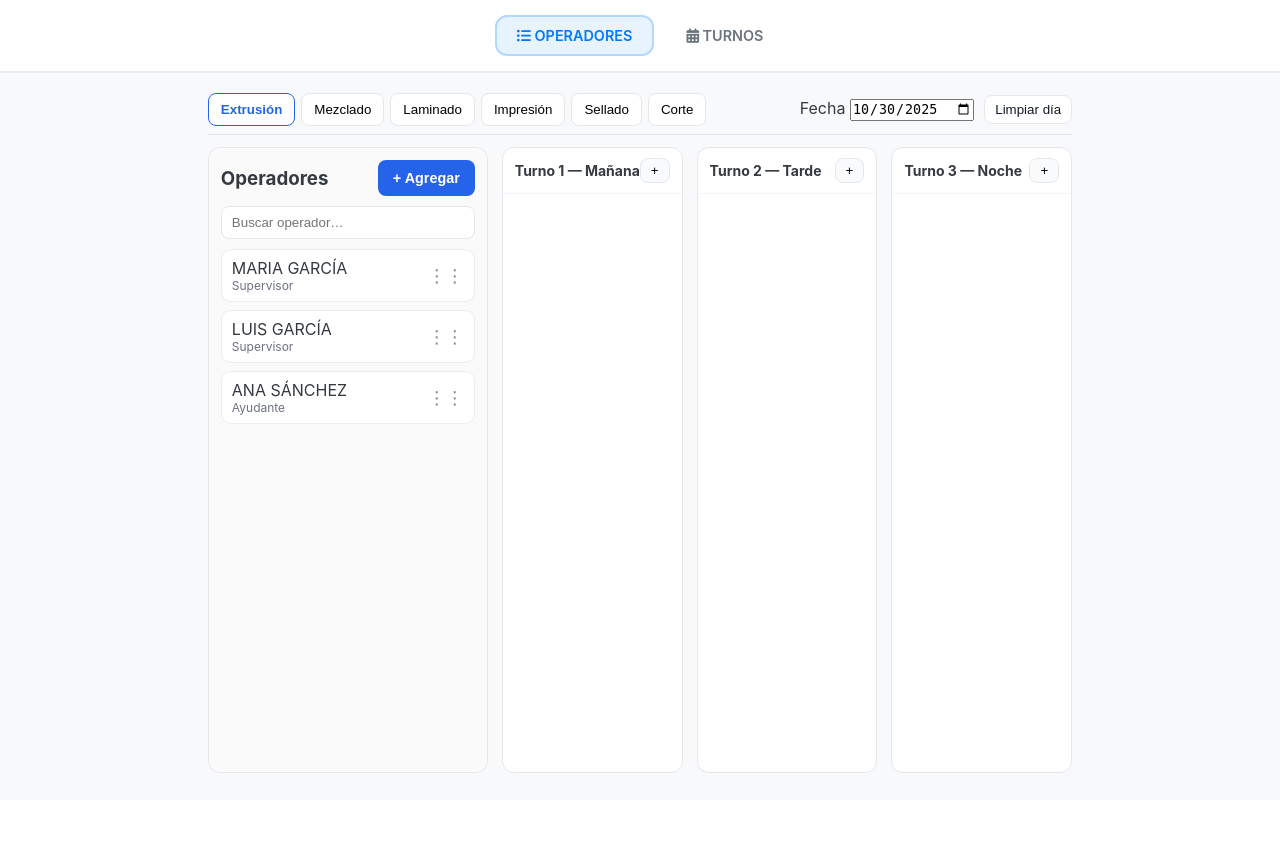
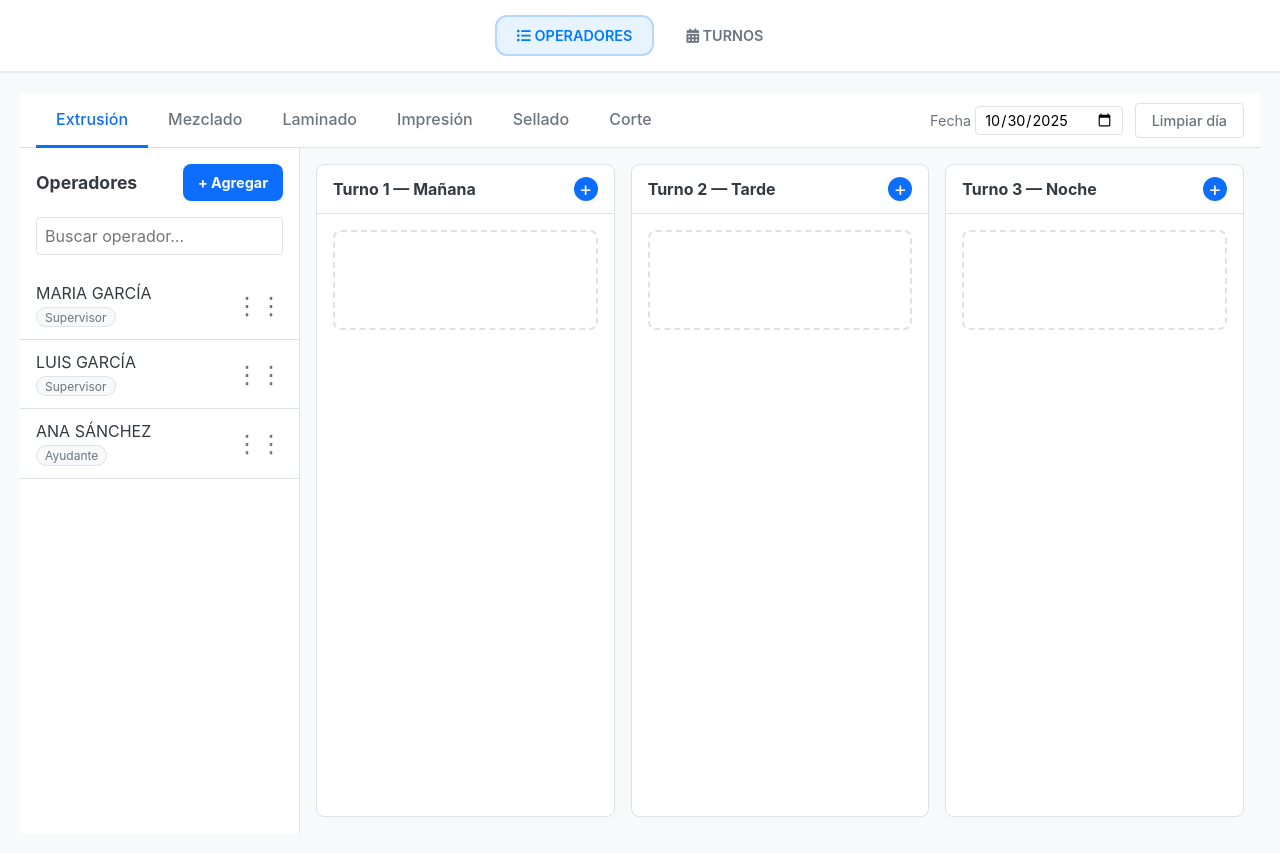
Before and after one commit to flpht/Operadores, a Django app: page /turnos in a window 1280 px wide. Before the commit the page ends 773 px from the top, so only its background shows below. Run offline with Django 5.2, Linux system fonts and the light colour scheme.

Commit message:
turnos
turnos mejorado

```diff
--- a/operadores/static/js/turnos.js
+++ b/operadores/static/js/turnos.js
@@ -1,6 +1,22 @@
 document.addEventListener('DOMContentLoaded', () => {
-  // ---------- Estado / storage ----------
+  // ---------- Plantillas de puestos por área ----------
+  // Cada sección tiene "positions": [{name, capacity}]
+  const ROLE_TEMPLATES = {
+    "Impresión": [
+      { section: "Encargado de Sección", positions: [{ name: "Encargado de Sección", capacity: 1 }] },
+      { section: "TINTAS", positions: [{ name: "Colorista", capacity: 3 }] },
+      { section: "OPERADORES COMEXI", positions: [{ name: "Operador Comexi", capacity: 2 }] },
+      { section: "OPERADORES PRIMAFLEX", positions: [{ name: "Operador Primaflex", capacity: 1 }] },
+      { section: "OPERADORES FEVA 2", positions: [{ name: "Operador Feva 2", capacity: 2 }] },
+      { section: "APOYO IMPRESIÓN", positions: [{ name: "Apoyo Impresión", capacity: 3 }] },
+      { section: "Mecatecno (1 y 2) / Lavd. Bandejas", positions: [{ name: "Mecatecno / Lavd. Bandejas", capacity: 2 }] },
+    ],
+    // Otras áreas podrían definirse aquí…
+  };
+
   const AREAS = ["Extrusión","Mezclado","Laminado","Impresión","Sellado","Corte"];
+
+  // ---------- Storage ----------
   const key = (date, area) => `turnos:${date}:${area}`;
   const kOps = "turnos:operadores";
 
@@ -11,7 +27,21 @@ document.addEventListener('DOMContentLoaded', () => {
     return `${y}-${m}-${da}`;
   };
 
-  const loadDay = (date, area) => JSON.parse(localStorage.getItem(key(date, area)) || '{"1":[],"2":[],"3":[]}');
+  // Si el área tiene plantilla, estructura:
+  // { "1": { "Colorista": [items], "Operador Comexi": [items], ... }, "2": {...}, "3": {...} }
+  // Si NO hay plantilla: { "1":[], "2":[], "3":[] }
+  const loadDay = (date, area) => {
+    const raw = localStorage.getItem(key(date, area));
+    if (raw) return JSON.parse(raw);
+    const hasTpl = !!ROLE_TEMPLATES[area];
+    if (hasTpl) {
+      const base = {};
+      ROLE_TEMPLATES[area].forEach(sec => sec.positions.forEach(p => base[p.name] = []));
+      return { "1": structuredClone(base), "2": structuredClone(base), "3": structuredClone(base) };
+    }
+    return {"1":[],"2":[],"3":[]};
+  };
+
   const saveDay = (date, area, data) => localStorage.setItem(key(date, area), JSON.stringify(data));
   const loadOps = () => JSON.parse(localStorage.getItem(kOps) || '[]');
   const saveOps = (ops) => localStorage.setItem(kOps, JSON.stringify(ops));
@@ -29,6 +59,8 @@ document.addEventListener('DOMContentLoaded', () => {
   const opRole = document.getElementById('opRole');
   const opSave = document.getElementById('opSave');
   const opCancel = document.getElementById('opCancel');
+
+  const grid = document.querySelector('.shifts-grid');
 
   // ---------- Modal helpers ----------
   function openModal() {
@@ -54,7 +86,7 @@ document.addEventListener('DOMContentLoaded', () => {
 
   datePicker.value = getDateISO();
 
-  // ---------- Render ----------
+  // ---------- Render operadores ----------
   function renderOperators() {
     const q = (opSearch.value || "").trim().toLowerCase();
     opList.innerHTML = "";
@@ -78,84 +110,156 @@ document.addEventListener('DOMContentLoaded', () => {
       });
   }
 
-  function renderShifts() {
-    const data = loadDay(getDateISO(), currentArea); // {1:[],2:[],3:[]}
-    document.querySelectorAll('.shift-drop').forEach(ul => {
-      const s = ul.dataset.shift;
-      ul.innerHTML = "";
-      (data[s] || []).forEach(item => {
+  // ---------- Utilities UI ----------
+  function makeCard(op, itemId, fromShift, fromPosName=null){
     const li = document.createElement('li');
     li.className = "card";
     li.draggable = true;
-        li.dataset.assignedId = item.id;
-        const op = operators.find(x => x.id === item.opId);
+    li.dataset.assignedId = itemId;
     li.innerHTML = `
       <div>
         <div>${op ? op.name : '—'}</div>
         <div class="meta">${op ? op.role : ''}</div>
       </div>
       <div class="actions">
-            <button class="btn-outline" data-act="move" type="button" title="Mover">⇄</button>
         <button class="btn-outline" data-act="del" type="button" title="Quitar">✕</button>
       </div>`;
     li.addEventListener('dragstart', ev => {
-          ev.dataTransfer.setData('text/plain', JSON.stringify({type:'assigned', id:item.id, from:s}));
+      ev.dataTransfer.setData('text/plain', JSON.stringify({
+        type:'assigned',
+        id:itemId,
+        from: fromShift,
+        fromPos: fromPosName // null si no hay plantilla
+      }));
     });
-        // acciones
-        li.querySelectorAll('button').forEach(b=>{
-          b.addEventListener('click', ()=>{
-            const act = b.dataset.act;
-            if (act==='del') {
-              data[s] = data[s].filter(x => x.id !== item.id);
-              saveDay(getDateISO(), currentArea, data);
-              renderShifts();
+    return li;
   }
-            if (act==='move') {
-              const next = s==='1'?'2':(s==='2'?'3':'1');
-              data[s] = data[s].filter(x => x.id !== item.id);
-              data[next].push(item);
-              saveDay(getDateISO(), currentArea, data);
-              renderShifts();
-            }
+
+  function clearNode(n){ while(n.firstChild) n.removeChild(n.firstChild); }
+
+  // ---------- Render turnos ----------
+  function renderShifts() {
+    const hasTpl = !!ROLE_TEMPLATES[currentArea];
+    const data = loadDay(getDateISO(), currentArea);
+
+    // reconstruir columnas con plantilla si corresponde
+    if (hasTpl) {
+      // Por cada columna (1..3), construir secciones/slots
+      document.querySelectorAll('.shift-col').forEach(col => {
+        const shift = col.dataset.shift;
+        const container = col.querySelector('.shift-container');
+        clearNode(container);
+
+        ROLE_TEMPLATES[currentArea].forEach(sec => {
+          const box = document.createElement('div');
+          box.className = 'slot-section';
+
+          const head = document.createElement('div');
+          head.className = 'slot-header';
+          head.innerHTML = `<span>${sec.section}</span>`;
+          box.appendChild(head);
+
+          sec.positions.forEach(pos => {
+            const slot = document.createElement('ul');
+            slot.className = 'slot';
+            slot.dataset.shift = shift;
+            slot.dataset.pos = pos.name;
+            slot.dataset.capacity = String(pos.capacity);
+
+            const cap = document.createElement('div');
+            cap.className = 'slot-title';
+            cap.innerHTML = `${pos.name} <span class="slot-cap">${(data[shift][pos.name]||[]).length}/${pos.capacity}</span>`;
+            box.appendChild(cap);
+            box.appendChild(slot);
+
+            // items
+            (data[shift][pos.name] || []).forEach(item => {
+              const op = operators.find(x => x.id === item.opId);
+              slot.appendChild(makeCard(op, item.id, shift, pos.name));
+            });
+
+            // dnd handlers
+            attachDropTo(slot);
+          });
+
+          container.appendChild(box);
         });
       });
-        ul.appendChild(li);
+    } else {
+      // modo simple (sin plantilla)
+      document.querySelectorAll('.shift-drop').forEach(ul => {
+        const s = ul.dataset.shift;
+        clearNode(ul);
+        (data[s] || []).forEach(item => {
+          const op = operators.find(x => x.id === item.opId);
+          ul.appendChild(makeCard(op, item.id, s, null));
         });
       });
     }
+  }
 
-  // ---------- Drag & Drop en columnas ----------
-  document.querySelectorAll('.shift-drop').forEach(zone => {
+  // ---------- Drag & Drop ----------
+  function attachDropTo(zone){
     zone.addEventListener('dragover', ev => { ev.preventDefault(); zone.classList.add('drag-over'); });
     zone.addEventListener('dragleave', () => zone.classList.remove('drag-over'));
     zone.addEventListener('drop', ev => {
       ev.preventDefault();
       zone.classList.remove('drag-over');
+
+      const payload = JSON.parse(ev.dataTransfer.getData('text/plain') || "{}");
+      const date = getDateISO();
+      const data = loadDay(date, currentArea);
       const s = zone.dataset.shift;
-      const payload = JSON.parse(ev.dataTransfer.getData('text/plain') || "{}");
-      const data = loadDay(getDateISO(), currentArea);
+
+      const hasTpl = !!ROLE_TEMPLATES[currentArea];
+      const posName = zone.dataset.pos || null;
+      const capacity = Number(zone.dataset.capacity || Infinity);
 
       if (payload.type === 'operator') {
-        data[s].push({ id: crypto.randomUUID(), opId: payload.id });
+        if (hasTpl) {
+          const arr = data[s][posName] || [];
+          if (arr.length >= capacity) { alert(`Capacidad completa para ${posName}.`); return; }
+          arr.push({ id: crypto.randomUUID(), opId: payload.id });
+          data[s][posName] = arr;
+        } else {
+          (data[s] = data[s] || []).push({ id: crypto.randomUUID(), opId: payload.id });
+        }
       } else if (payload.type === 'assigned') {
+        if (hasTpl) {
+          // mover entre puestos
+          if (payload.from === s && payload.fromPos === posName) return;
+          const fromArr = data[payload.from][payload.fromPos] || [];
+          const item = fromArr.find(x => x.id === payload.id);
+          if (!item) return;
+          // capacidad destino
+          const destArr = data[s][posName] || [];
+          if (destArr.length >= capacity) { alert(`Capacidad completa para ${posName}.`); return; }
+          data[payload.from][payload.fromPos] = fromArr.filter(x => x.id !== payload.id);
+          destArr.push(item);
+          data[s][posName] = destArr;
+        } else {
           if (payload.from === s) return;
           const fromArr = data[payload.from] || [];
           const item = fromArr.find(x => x.id === payload.id);
           if (!item) return;
           data[payload.from] = fromArr.filter(x => x.id !== payload.id);
-        data[s].push(item);
+          (data[s] = data[s] || []).push(item);
         }
-      saveDay(getDateISO(), currentArea, data);
+      }
+
+      saveDay(date, currentArea, data);
       renderShifts();
     });
-  });
+  }
+
+  // Conecta drop a todas las zonas existentes (simple). En plantilla se llama dinámicamente.
+  document.querySelectorAll('.shift-drop').forEach(attachDropTo);
 
   // ---------- Alta operador ----------
   addOpBtn.addEventListener('click', ()=>{
     openModal();
     opName.value = "";
     opRole.value = "Operador";
-    // enfocar después de abrir para que no falle en navegadores
     setTimeout(()=>opName.focus(), 0);
   });
 
@@ -164,27 +268,19 @@ document.addEventListener('DOMContentLoaded', () => {
     closeModal();
   });
 
-  // Cerrar al clickear fuera de la tarjeta
   modal.addEventListener('click', (e)=>{
     if (e.target === modal) closeModal();
   });
 
-  // Cerrar con Escape
   document.addEventListener('keydown', (e)=>{
     if (!modal.hidden && e.key === 'Escape') closeModal();
   });
 
-  // Guardar
   opSave.addEventListener('click', (e)=>{
     e.preventDefault();
     const name = opName.value.trim();
-    if (!name) {
-      opName.focus();
-      return;
-    }
-    let operatorsArr = operators.slice();
-    operatorsArr.push({ id:crypto.randomUUID(), name, role:opRole.value });
-    operators = operatorsArr;
+    if (!name) { opName.focus(); return; }
+    operators = [...operators, { id:crypto.randomUUID(), name, role:opRole.value }];
     saveOps(operators);
     renderOperators();
     closeModal();
@@ -206,7 +302,14 @@ document.addEventListener('DOMContentLoaded', () => {
 
   clearBtn.addEventListener('click', ()=>{
     if (!confirm('¿Limpiar asignaciones del día actual para el área seleccionada?')) return;
+    const hasTpl = !!ROLE_TEMPLATES[currentArea];
+    if (hasTpl) {
+      const base = {};
+      ROLE_TEMPLATES[currentArea].forEach(sec => sec.positions.forEach(p => base[p.name] = []));
+      saveDay(getDateISO(), currentArea, { "1": structuredClone(base), "2": structuredClone(base), "3": structuredClone(base) });
+    } else {
       saveDay(getDateISO(), currentArea, {1:[],2:[],3:[]});
+    }
     renderShifts();
   });
 
--- a/operadores/static/styles/turnos.css
+++ b/operadores/static/styles/turnos.css
@@ -1,61 +1,394 @@
-/* Página a todo alto */
-html, body { height: 100%; }
-body{
-  min-height: 100vh;
+/* ----------
+ * 1. VARIABLES Y RESET BÁSICO
+ * ---------- */
+:root {
+  --color-primary: #0d6efd;
+  --color-primary-light: #eaf2ff;
+  --color-border: #dee2e6;
+  --color-bg-light: #f8f9fa;
+  --color-bg-white: #ffffff;
+  --color-text: #212529;
+  --color-text-muted: #6c757d;
+  --color-success: #198754;
+  --color-danger: #dc3545;
+  --radius-sm: 0.25rem;
+  --radius-md: 0.5rem;
+}
+
+* {
+  box-sizing: border-box;
+  margin: 0;
+  padding: 0;
+}
+
+body {
+  font-family: -apple-system, BlinkMacSystemFont, "Segoe UI", Roboto,
+    Helvetica, Arial, sans-serif;
+  color: var(--color-text);
+  background-color: var(--color-bg-light);
+}
+
+ul {
+  list-style: none;
+}
+
+button {
+  cursor: pointer;
+  font: inherit;
+}
+
+input,
+select,
+button {
+  font-family: inherit;
+  font-size: 100%;
+}
+
+/* ----------
+ * 2. BOTONES Y CONTROLES GLOBALES
+ * ---------- */
+.btn {
+  background-color: var(--color-primary);
+  color: white;
+  border: none;
+  padding: 0.5rem 1rem;
+  border-radius: var(--radius-sm);
+  font-weight: 500;
+  white-space: nowrap;
+}
+.btn:hover {
+  filter: brightness(1.1);
+}
+
+.btn-outline {
+  background-color: transparent;
+  color: var(--color-text-muted);
+  border: 1px solid var(--color-border);
+  padding: 0.5rem 1rem;
+  border-radius: var(--radius-sm);
+  font-weight: 500;
+  white-space: nowrap;
+}
+.btn-outline:hover {
+  background-color: var(--color-bg-light);
+}
+
+input[type="text"],
+input[type="date"],
+select {
+  padding: 0.5rem;
+  border: 1px solid var(--color-border);
+  border-radius: var(--radius-sm);
+  background-color: var(--color-bg-white);
+}
+
+/* ----------
+ * 3. LAYOUT PRINCIPAL (APP)
+ * ---------- */
+.shifts-app {
   display: flex;
   flex-direction: column;
-  background: #fff;
+  /* Asume que el navbar de base.html tiene 60px */
+  height: calc(100vh - 60px);
+  min-height: 500px;
+  background-color: var(--color-bg-white);
 }
 
-/* Layout base */
-.shifts-app{display:flex;flex-direction:column;gap:12px;min-height:calc(100vh - 120px);}
-.shifts-topbar{display:flex;justify-content:space-between;align-items:center;gap:12px;border-bottom:1px solid #e5e7eb;padding-bottom:8px;}
-.shifts-tabs{display:flex;gap:6px;flex-wrap:wrap}
-.shifts-tabs button{padding:8px 12px;border:1px solid #e5e7eb;background:#fff;border-radius:8px;cursor:pointer}
-.shifts-tabs button.active{border-color:#2563eb;color:#2563eb;font-weight:600}
-.shifts-controls{display:flex;align-items:center;gap:10px}
-.shifts-body{display:flex;gap:14px;min-height:0;flex:1}
+/* ----------
+ * 4. BARRA SUPERIOR (TABS Y CONTROLES)
+ * ---------- */
+.shifts-topbar {
+  display: flex;
+  justify-content: space-between;
+  align-items: center;
+  padding: 0 1rem;
+  border-bottom: 1px solid var(--color-border);
+  flex-shrink: 0;
+}
 
-/* Sidebar operadores */
-.operators{width:280px;min-width:240px;border:1px solid #e5e7eb;border-radius:12px;padding:12px;display:flex;flex-direction:column;gap:10px;background:#fafafa}
-.operators-head{display:flex;justify-content:space-between;align-items:center}
-.operators-search input{width:100%;padding:8px 10px;border:1px solid #e5e7eb;border-radius:8px}
-.operators-list{list-style:none;display:flex;flex-direction:column;gap:8px;overflow:auto;min-height:0;flex:1}
-.operator-item{display:flex;justify-content:space-between;align-items:center;border:1px solid #ececec;background:#fff;border-radius:10px;padding:8px 10px}
-.operator-badge{font-size:12px;color:#6b7280}
-.operator-handle{cursor:grab;font-size:18px;opacity:.6}
+.shifts-tabs {
+  display: flex;
+}
 
-/* Grid turnos */
-.shifts-grid{display:grid;grid-template-columns:repeat(3,1fr);gap:14px;flex:1;min-width:0}
-.shift-col{border:1px solid #e5e7eb;border-radius:12px;background:#fff;display:flex;flex-direction:column;min-height:0}
-.shift-col header{display:flex;justify-content:space-between;align-items:center;padding:10px 12px;border-bottom:1px solid #f1f5f9}
-.shift-col h4{font-size:14px;margin:0}
-.add-to-shift{border:1px solid #e5e7eb;background:#f8fafc;border-radius:8px;padding:4px 10px;cursor:pointer}
-.shift-drop{list-style:none;display:flex;flex-direction:column;gap:10px;padding:12px;overflow:auto;min-height:0;flex:1}
+.shifts-tabs button {
+  background: none;
+  border: none;
+  border-bottom: 3px solid transparent;
+  padding: 1rem 1.25rem;
+  font-size: 1rem;
+  font-weight: 500;
+  color: var(--color-text-muted);
+  margin-bottom: -1px; /* Para que el borde se alinee con el border-bottom del topbar */
+}
 
-/* Cards asignadas */
-.card{border:1px solid #e5e7eb;background:#fafafa;border-radius:10px;padding:8px 10px;display:flex;justify-content:space-between;align-items:center}
-.card .meta{font-size:12px;color:#6b7280}
-.card .actions{display:flex;gap:6px}
-.card button{border:1px solid #e5e7eb;background:#fff;border-radius:8px;padding:4px 8px;cursor:pointer}
+.shifts-tabs button.active {
+  color: var(--color-primary);
+  border-bottom-color: var(--color-primary);
+}
 
-/* Botones / modal */
-.btn{background:#2563eb;border:1px solid #2563eb;color:#fff;border-radius:8px;padding:6px 10px;cursor:pointer}
-.btn-outline{background:#fff;border:1px solid #e5e7eb;color:#111827;border-radius:8px;padding:6px 10px;cursor:pointer}
+.shifts-controls {
+  display: flex;
+  align-items: center;
+  gap: 0.75rem;
+  font-size: 0.9rem;
+  color: var(--color-text-muted);
+}
+.shifts-controls input[type="date"] {
+  padding: 0.25rem 0.5rem;
+}
 
-/* Modal */
-.modal{position:fixed;inset:0;background:rgba(0,0,0,.35);display:grid;place-items:center}
-.modal[hidden]{display:none !important;} /* <- clave para realmente ocultar */
-.modal-card{width:420px;max-width:92vw;background:#fff;border-radius:12px;border:1px solid #e5e7eb;padding:16px;display:flex;flex-direction:column;gap:10px}
-.modal-card input,.modal-card select{width:100%;padding:8px 10px;border:1px solid #e5e7eb;border-radius:8px}
-.modal-actions{display:flex;justify-content:flex-end;gap:8px}
+/* ----------
+ * 5. CUERPO PRINCIPAL (SIDEBAR + GRID)
+ * ---------- */
+.shifts-body {
+  display: flex;
+  flex-grow: 1;
+  /* Evita que el body principal scrollee, los hijos lo harán */
+  overflow: hidden;
+}
 
-/* Drag & drop hints */
-.shift-drop.drag-over{outline:2px dashed #2563eb;outline-offset:-6px;background:#f8fbff}
+/* ----------
+ * 6. SIDEBAR DE OPERADORES
+ * ---------- */
+.operators {
+  width: 280px;
+  border-right: 1px solid var(--color-border);
+  flex-shrink: 0;
+  display: flex;
+  flex-direction: column;
+  background-color: var(--color-bg-white);
+}
 
-/* Responsivo */
-@media (max-width: 1024px){
-  .shifts-grid{grid-template-columns:1fr}
-  .operators{width:100%;min-width:unset;order:2}
-  .shifts-grid{order:1}
+.operators-head {
+  display: flex;
+  justify-content: space-between;
+  align-items: center;
+  padding: 1rem 1rem 0.5rem 1rem;
 }
+.operators-head h3 {
+  font-size: 1.1rem;
+}
+
+.operators-search {
+  padding: 0.5rem 1rem;
+}
+.operators-search input {
+  width: 100%;
+}
+
+.operators-list {
+  flex-grow: 1;
+  overflow-y: auto;
+  padding: 0.5rem 0;
+}
+
+.operator-item {
+  display: flex;
+  justify-content: space-between;
+  align-items: center;
+  padding: 0.75rem 1rem;
+  border-bottom: 1px solid var(--color-border);
+  cursor: grab;
+}
+.operator-item:hover {
+  background-color: var(--color-bg-light);
+}
+
+.operator-badge {
+  font-size: 0.75rem;
+  color: var(--color-text-muted);
+  background-color: var(--color-bg-light);
+  border: 1px solid var(--color-border);
+  border-radius: 1rem;
+  padding: 0.1rem 0.5rem;
+  display: inline-block;
+  margin-top: 0.25rem;
+}
+
+.operator-handle {
+  font-size: 1.5rem;
+  color: var(--color-text-muted);
+  cursor: grab;
+}
+
+/* ----------
+ * 7. GRID DE TURNOS (MAIN)
+ * ---------- */
+.shifts-grid {
+  flex-grow: 1;
+  display: grid;
+  grid-template-columns: repeat(3, 1fr);
+  gap: 1rem;
+  padding: 1rem;
+  background-color: var(--color-bg-light);
+  overflow: hidden; /* Las columnas scrollean, no el grid */
+}
+
+.shift-col {
+  display: flex;
+  flex-direction: column;
+  background-color: var(--color-bg-white);
+  border: 1px solid var(--color-border);
+  border-radius: var(--radius-md);
+  overflow: hidden; /* Para contener el scroll del container */
+}
+
+.shift-col header {
+  display: flex;
+  justify-content: space-between;
+  align-items: center;
+  padding: 0.75rem 1rem;
+  border-bottom: 1px solid var(--color-border);
+  flex-shrink: 0;
+}
+.shift-col header h4 {
+  font-size: 1rem;
+}
+.shift-col header .add-to-shift {
+  background: var(--color-primary);
+  color: white;
+  border: none;
+  border-radius: 50%;
+  width: 24px;
+  height: 24px;
+  font-size: 1.25rem;
+  line-height: 20px;
+  text-align: center;
+}
+
+.shift-container {
+  flex-grow: 1;
+  overflow-y: auto;
+  padding: 1rem;
+}
+
+/* ----------
+ * 8. TARJETAS Y ZONAS DE DROP
+ * ---------- */
+
+/* --- 8a. Zona Drop (Modo simple) --- */
+.shift-drop {
+  border: 2px dashed var(--color-border);
+  border-radius: var(--radius-md);
+  min-height: 100px;
+  padding: 0.5rem;
+}
+.shift-drop.drag-over {
+  border-color: var(--color-primary);
+  background-color: var(--color-primary-light);
+}
+
+/* --- 8b. Zona Drop (Modo Plantilla) --- */
+.slot-section {
+  margin-bottom: 1rem;
+}
+.slot-header {
+  font-size: 0.9rem;
+  font-weight: 600;
+  color: var(--color-text-muted);
+  padding: 0.25rem;
+  border-bottom: 1px solid var(--color-border);
+  margin-bottom: 0.5rem;
+}
+.slot-title {
+  font-size: 0.9rem;
+  font-weight: 500;
+  padding: 0 0.25rem;
+  display: flex;
+  justify-content: space-between;
+}
+.slot-cap {
+  font-weight: 400;
+  color: var(--color-text-muted);
+}
+.slot {
+  background-color: var(--color-bg-light);
+  border: 1px solid var(--color-border);
+  border-radius: var(--radius-sm);
+  padding: 0.5rem;
+  min-height: 3.5rem;
+  margin-top: 0.25rem;
+}
+.slot.drag-over {
+  border-color: var(--color-primary);
+  background-color: var(--color-primary-light);
+}
+
+/* --- 8c. Tarjeta de Asignación (Card) --- */
+.card {
+  display: flex;
+  justify-content: space-between;
+  align-items: center;
+  background-color: var(--color-bg-white);
+  border: 1px solid var(--color-border);
+  border-left: 4px solid var(--color-primary);
+  padding: 0.5rem 0.75rem;
+  border-radius: var(--radius-sm);
+  margin-bottom: 0.5rem;
+  cursor: grab;
+  box-shadow: 0 1px 3px rgba(0, 0, 0, 0.05);
+}
+.card:last-child {
+  margin-bottom: 0;
+}
+.card .meta {
+  font-size: 0.8rem;
+  color: var(--color-text-muted);
+}
+.card .actions button {
+  background: none;
+  border: none;
+  color: var(--color-text-muted);
+  font-size: 1.25rem;
+  padding: 0 0.25rem;
+}
+.card .actions button:hover {
+  color: var(--color-danger);
+}
+
+/* ----------
+ * 9. MODAL
+ * ---------- */
+.modal {
+  position: fixed;
+  inset: 0;
+  background-color: rgba(0, 0, 0, 0.5);
+  display: flex;
+  align-items: center;
+  justify-content: center;
+  z-index: 1000;
+}
+/* Ocultar modal */
+.modal[hidden] {
+  display: none;
+}
+
+.modal-card {
+  background: var(--color-bg-white);
+  padding: 1.5rem;
+  border-radius: var(--radius-md);
+  box-shadow: 0 5px 15px rgba(0, 0, 0, 0.2);
+  width: 90%;
+  max-width: 400px;
+}
+.modal-card h3 {
+  margin-bottom: 1.5rem;
+}
+.modal-card label {
+  display: block;
+  font-size: 0.9rem;
+  font-weight: 500;
+  color: var(--color-text-muted);
+  margin-bottom: 1rem;
+}
+.modal-card label input,
+.modal-card label select {
+  width: 100%;
+  margin-top: 0.25rem;
+}
+.modal-actions {
+  display: flex;
+  justify-content: flex-end;
+  gap: 0.75rem;
+  margin-top: 1.5rem;
+}
--- a/operadores/templates/turnos.html
+++ b/operadores/templates/turnos.html
@@ -1,7 +1,6 @@
 {% extends 'base.html' %}
 {% load static %}
 
-{# Si tu base.html no tiene estos bloques, puedes mover el <link> al interior de block content #}
 {% block extra_head %}
 <link rel="stylesheet" href="{% static 'css/shifts.css' %}">
 {% endblock %}
@@ -46,12 +45,15 @@
 
     <!-- Grid de turnos -->
     <main class="shifts-grid">
+      <!-- Las columnas se llenan por JS. Para fallback quedan estas tres vacías -->
       <section class="shift-col" data-shift="1">
         <header>
           <h4>Turno 1 — Mañana</h4>
           <button class="add-to-shift" data-shift="1" type="button">+</button>
         </header>
-        <ul class="shift-drop" data-shift="1"></ul>
+        <div class="shift-container">
+          <ul class="shift-drop" data-shift="1"></ul>
+        </div>
       </section>
 
       <section class="shift-col" data-shift="2">
@@ -59,7 +61,9 @@
           <h4>Turno 2 — Tarde</h4>
           <button class="add-to-shift" data-shift="2" type="button">+</button>
         </header>
-        <ul class="shift-drop" data-shift="2"></ul>
+        <div class="shift-container">
+          <ul class="shift-drop" data-shift="2"></ul>
+        </div>
       </section>
 
       <section class="shift-col" data-shift="3">
@@ -67,7 +71,9 @@
           <h4>Turno 3 — Noche</h4>
           <button class="add-to-shift" data-shift="3" type="button">+</button>
         </header>
-        <ul class="shift-drop" data-shift="3"></ul>
+        <div class="shift-container">
+          <ul class="shift-drop" data-shift="3"></ul>
+        </div>
       </section>
     </main>
 
```
Lines whose indentation alone changed are shown as unchanged.
